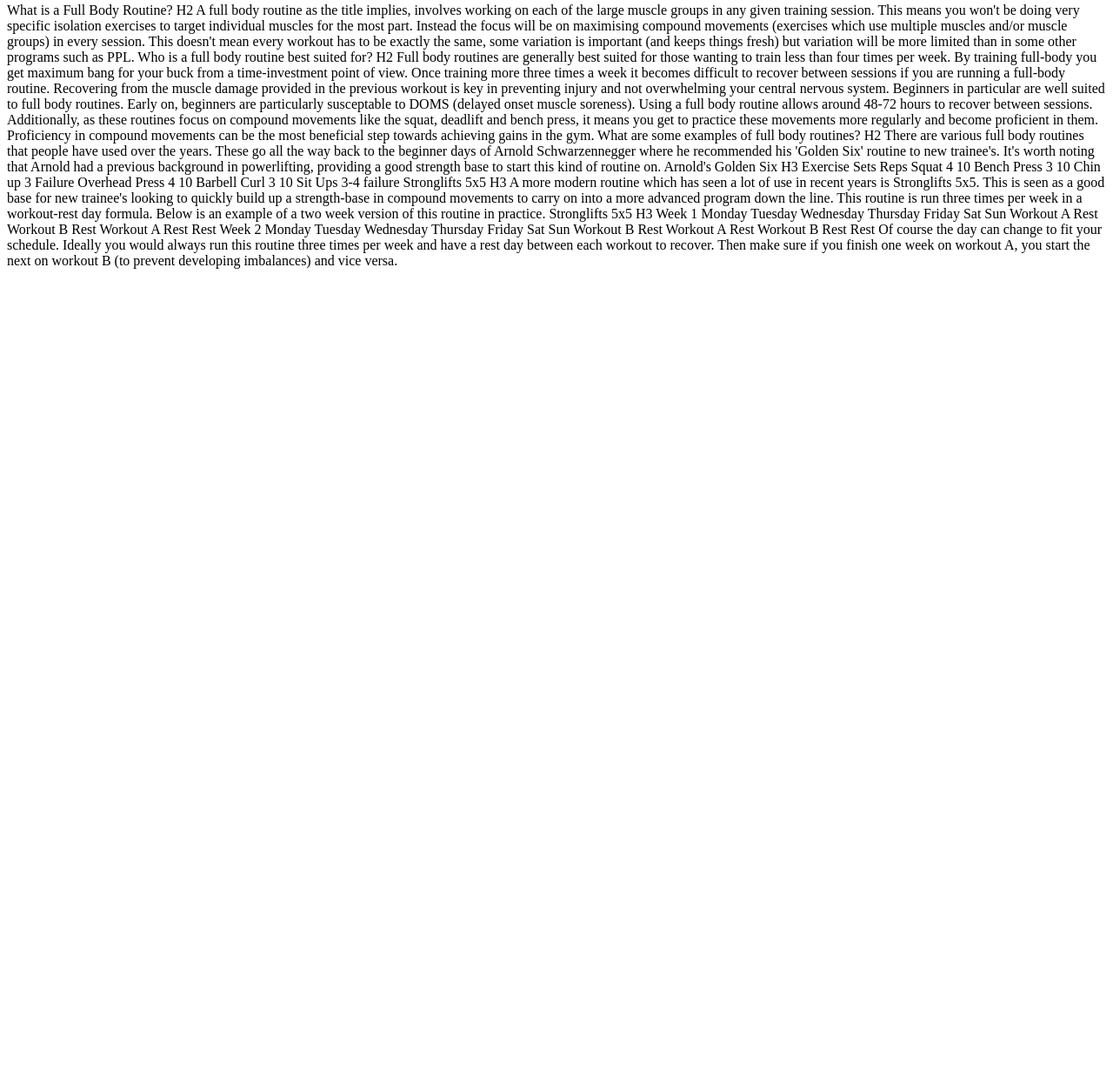
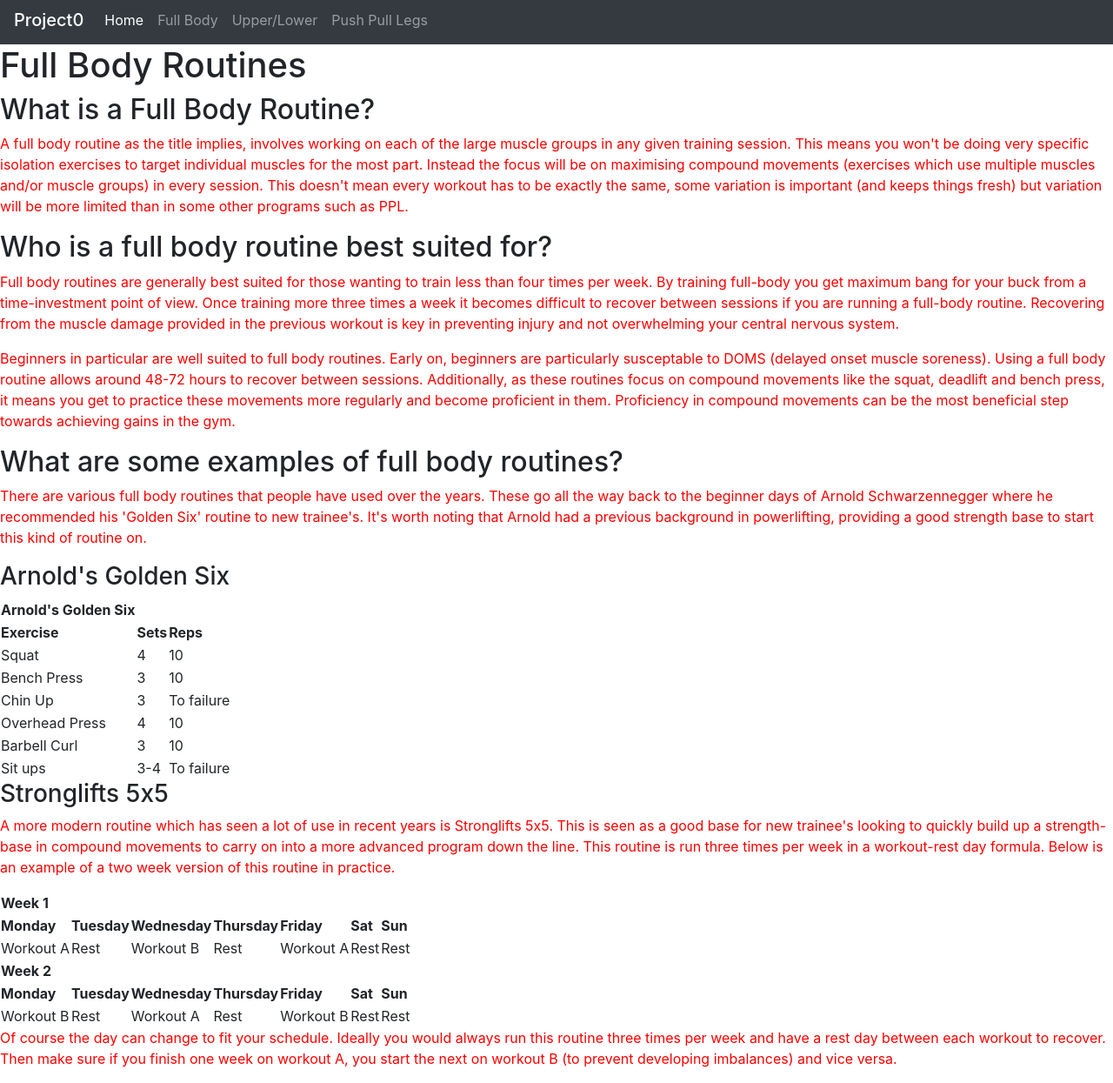
Before and after one commit to jamesibend/proect0cs50w, a plain HTML site: page fullBody.html in a window 1280 px wide. Shown: the part 5-1250 px from the top of the page at 87% size. Before the commit the page ends 800 px from the top, so only its background shows below. Drawn offline with nearby package versions, Linux system fonts and the light colour scheme.

Commit message:
Added stylesheet file and some html tags to fullbody.html

```diff
--- a/fullBody.html
+++ b/fullBody.html
@@ -1,40 +1,155 @@
-What is a Full Body Routine? H2
+<!DOCTYPE html>
+<html>
+    <head>
+	    <!-- Required meta tags -->
+	    <meta charset="utf-8">
+	    <meta name="viewport" content="width=device-width, initial-scale=1, shrink-to-fit=no">
 
-A full body routine as the title implies, involves working on each of the large muscle groups in any given training session. This means you won't be doing very specific isolation exercises to target individual muscles for the most part. Instead the focus will be on maximising compound movements (exercises which use multiple muscles and/or muscle groups) in every session. This doesn't mean every workout has to be exactly the same, some variation is important (and keeps things fresh) but variation will be more limited than in some other programs such as PPL.
+	    <!-- Bootstrap css link -->
+        <link rel="stylesheet" href="https://stackpath.bootstrapcdn.com/bootstrap/4.1.1/css/bootstrap.min.css" integrity="sha384-WskhaSGFgHYWDcbwN70/dfYBj47jz9qbsMId/iRN3ewGhXQFZCSftd1LZCfmhktB" crossorigin="anonymous">
+        <link rel="stylesheet" type="text/css" href="project0.css">
 
-Who is a full body routine best suited for? H2
+        <title>Project0</title>
+    </head>
 
-Full body routines are generally best suited for those wanting to train less than four times per week. By training full-body you get maximum bang for your buck from a time-investment point of view. Once training more three times a week it becomes difficult to recover between sessions if you are running a full-body routine. Recovering from the muscle damage provided in the previous workout is key in preventing injury and not overwhelming your central nervous system.
+    <body>
+		<nav class="navbar navbar-expand-lg navbar-dark bg-dark">
+		  <span class="navbar-brand mb-0 h1">Project0</span>
+		  <button class="navbar-toggler" type="button" data-toggle="collapse" data-target="#navbarSupportedContent" aria-controls="navbarSupportedContent" aria-expanded="false" aria-label="Toggle navigation">
+		    <span class="navbar-toggler-icon"></span>
+		  </button>
 
-Beginners in particular are well suited to full body routines. Early on, beginners are particularly susceptable to DOMS (delayed onset muscle soreness). Using a full body routine allows around 48-72 hours to recover between sessions. Additionally, as these routines focus on compound movements like the squat, deadlift and bench press, it means you get to practice these movements more regularly and become proficient in them. Proficiency in compound movements can be the most beneficial step towards achieving gains in the gym.
+		  <div class="collapse navbar-collapse" id="navbarSupportedContent">
+			  <div class="navbar-nav">
+			      <a class="nav-item nav-link active" href="index.html">Home <span class="sr-only">(current)</span></a>
+			      <a class="nav-item nav-link" href="page3.html">Full Body</a>
+			      <a class="nav-item nav-link" href="page4.html">Upper/Lower</a>
+			      <a class="nav-item nav-link" href="page2.html">Push Pull Legs</a>
+			    </div>
+		  </div>
+		</nav>
 
-What are some examples of full body routines? H2
+		<h1>Full Body Routines</h1>
 
-There are various full body routines that people have used over the years. These go all the way back to the beginner days of Arnold Schwarzennegger where he recommended his 'Golden Six' routine to new trainee's. It's worth noting that Arnold had a previous background in powerlifting, providing a good strength base to start this kind of routine on.
+		<h2>What is a Full Body Routine?</h2>
 
-Arnold's Golden Six H3
+		<p>A full body routine as the title implies, involves working on each of the large muscle groups in any given training session. This means you won't be doing very specific isolation exercises to target individual muscles for the most part. Instead the focus will be on maximising compound movements (exercises which use multiple muscles and/or muscle groups) in every session. This doesn't mean every workout has to be exactly the same, some variation is important (and keeps things fresh) but variation will be more limited than in some other programs such as PPL.</p>
 
-Exercise 		Sets 	Reps
-Squat 			4		10
-Bench Press 	3		10
-Chin up			3		Failure
-Overhead Press 	4		10
-Barbell Curl	3		10
-Sit Ups			3-4		failure
+		<h2>Who is a full body routine best suited for? </h2>
+
+		<p>Full body routines are generally best suited for those wanting to train less than four times per week. By training full-body you get maximum bang for your buck from a time-investment point of view. Once training more three times a week it becomes difficult to recover between sessions if you are running a full-body routine. Recovering from the muscle damage provided in the previous workout is key in preventing injury and not overwhelming your central nervous system.</p>
+
+		<p>Beginners in particular are well suited to full body routines. Early on, beginners are particularly susceptable to DOMS (delayed onset muscle soreness). Using a full body routine allows around 48-72 hours to recover between sessions. Additionally, as these routines focus on compound movements like the squat, deadlift and bench press, it means you get to practice these movements more regularly and become proficient in them. Proficiency in compound movements can be the most beneficial step towards achieving gains in the gym.</p>
+
+		<h2>What are some examples of full body routines? </h2>
+
+		<p>There are various full body routines that people have used over the years. These go all the way back to the beginner days of Arnold Schwarzennegger where he recommended his 'Golden Six' routine to new trainee's. It's worth noting that Arnold had a previous background in powerlifting, providing a good strength base to start this kind of routine on.</p>
+
+		<h3>Arnold's Golden Six </h3>
+
+		<table>
+			<tr>
+				<th>Arnold's Golden Six</th>
+			</tr>
+			<tr>
+				<th>Exercise</th>
+				<th>Sets</th>
+				<th>Reps</th>
+			</tr>
+			<tr>
+				<td>Squat</td>
+				<td>4</td>
+				<td>10</td>
+			</tr>
+			<tr>
+				<td>Bench Press</td>
+				<td>3</td>
+				<td>10</td>
+			</tr>
+						<tr>
+				<td>Chin Up</td>
+				<td>3</td>
+				<td>To failure</td>
+			</tr>
+			<tr>
+				<td>Overhead Press</td>
+				<td>4</td>
+				<td>10</td>
+			</tr>
+			<tr>
+				<td>Barbell Curl</td>
+				<td>3</td>
+				<td>10</td>
+			</tr>
+			<tr>
+				<td>Sit ups</td>
+				<td>3-4</td>
+				<td>To failure</td>
+			</tr>
+		</table>
+
+		<h3>Stronglifts 5x5 </h3>
+
+		<p>A more modern routine which has seen a lot of use in recent years is Stronglifts 5x5. This is seen as a good base for new trainee's looking to quickly build up a strength-base in compound movements to carry on into a more advanced program down the line. This routine is run three times per week in a workout-rest day formula. Below is an example of a two week version of this routine in practice.</p>
+
+		<table>
+			<tr>
+				<th>Week 1</th>
+			</tr>
+			<tr>
+				<th>Monday</th>
+				<th>Tuesday</th>
+				<th>Wednesday</th>
+				<th>Thursday</th>
+				<th>Friday</th>
+				<th>Sat</th>
+				<th>Sun</th>
+			</tr>
+			<tr>
+				<td>Workout A</td>
+				<td>Rest</td>
+				<td>Workout B</td>
+				<td>Rest</td>
+				<td>Workout A</td>
+				<td>Rest</td>
+				<td>Rest</td>
+			</tr>
+						<tr>
+				<th>Week 2</th>
+			</tr>
+			<tr>
+				<th>Monday</th>
+				<th>Tuesday</th>
+				<th>Wednesday</th>
+				<th>Thursday</th>
+				<th>Friday</th>
+				<th>Sat</th>
+				<th>Sun</th>
+			</tr>
+			<tr>
+				<td>Workout B</td>
+				<td>Rest</td>
+				<td>Workout A</td>
+				<td>Rest</td>
+				<td>Workout B</td>
+				<td>Rest</td>
+				<td>Rest</td>
+			</tr>
+		</table>
+
+		<p>Of course the day can change to fit your schedule. Ideally you would always run this routine three times per week and have a rest day between each workout to recover. Then make sure if you finish one week on workout A, you start the next on workout B (to prevent developing imbalances) and vice versa.</p>
 
 
-Stronglifts 5x5 H3
 
-A more modern routine which has seen a lot of use in recent years is Stronglifts 5x5. This is seen as a good base for new trainee's looking to quickly build up a strength-base in compound movements to carry on into a more advanced program down the line. This routine is run three times per week in a workout-rest day formula. Below is an example of a two week version of this routine in practice.
 
-Stronglifts 5x5 H3
 
-Week 1
-Monday		Tuesday	Wednesday	Thursday	Friday		Sat 	Sun
-Workout A 	Rest 	Workout B 	Rest 		Workout A 	Rest 	Rest
 
-Week 2
-Monday		Tuesday	Wednesday	Thursday	Friday		Sat 	Sun
-Workout B 	Rest 	Workout A 	Rest 		Workout B 	Rest 	Rest
 
-Of course the day can change to fit your schedule. Ideally you would always run this routine three times per week and have a rest day between each workout to recover. Then make sure if you finish one week on workout A, you start the next on workout B (to prevent developing imbalances) and vice versa.
+	<!-- Optional JavaScript -->
+    <!-- jQuery first, then Popper.js, then Bootstrap JS -->
+    <script src="https://code.jquery.com/jquery-3.3.1.slim.min.js" integrity="sha384-q8i/X+965DzO0rT7abK41JStQIAqVgRVzpbzo5smXKp4YfRvH+8abtTE1Pi6jizo" crossorigin="anonymous"></script>
+    <script src="https://cdnjs.cloudflare.com/ajax/libs/popper.js/1.14.3/umd/popper.min.js" integrity="sha384-ZMP7rVo3mIykV+2+9J3UJ46jBk0WLaUAdn689aCwoqbBJiSnjAK/l8WvCWPIPm49" crossorigin="anonymous"></script>
+    <script src="https://stackpath.bootstrapcdn.com/bootstrap/4.1.1/js/bootstrap.min.js" integrity="sha384-smHYKdLADwkXOn1EmN1qk/HfnUcbVRZyYmZ4qpPea6sjB/pTJ0euyQp0Mk8ck+5T" crossorigin="anonymous"></script>
+
+    </body>
+</html>
--- /dev/null
+++ b/project0.css
@@ -0,0 +1,3 @@
+p {
+	color:red;
+}
```
Also changed, not shown: index.html (+1 -0 lines).
